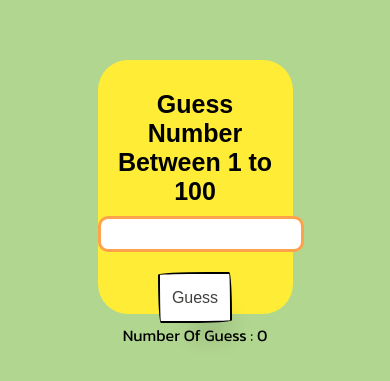
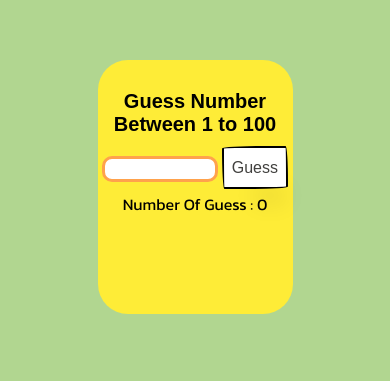
Before and after one commit to AnujGawade/guessing-game-project, a plain HTML site: page index.html in a window 390 px wide. Shown: the part 235-616 px from the top of the page. Drawn offline with Linux system fonts and the light colour scheme; a web font is replaced by a local one.

Commit message:
style.css

```diff
--- a/style.css
+++ b/style.css
@@ -78,3 +78,17 @@ body {
 .btn:focus {
   box-shadow: rgba(0, 0, 0, 0.3) 2px 8px 4px -6px;
 }
+
+@media (max-width: 400px) {
+  .head {
+    font-size: 20px;
+  }
+  .input {
+    width: 110px;
+    height: 20px;
+    margin-bottom: 10px;
+  }
+  .btn {
+    padding: 0.5rem;
+  }
+}
```
